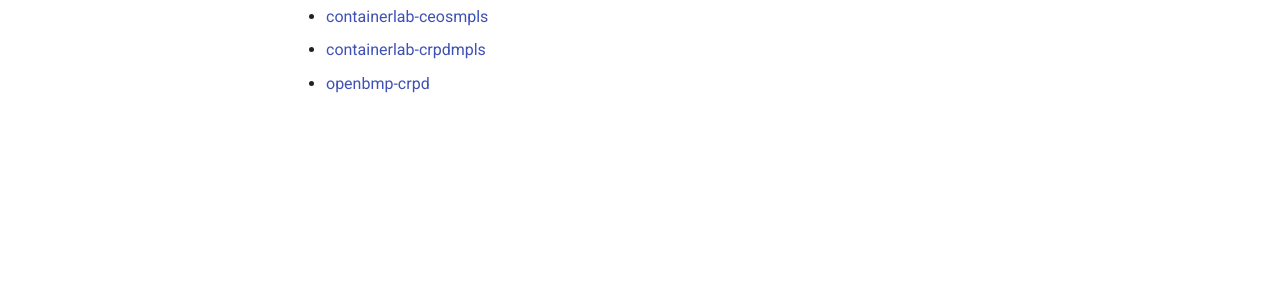
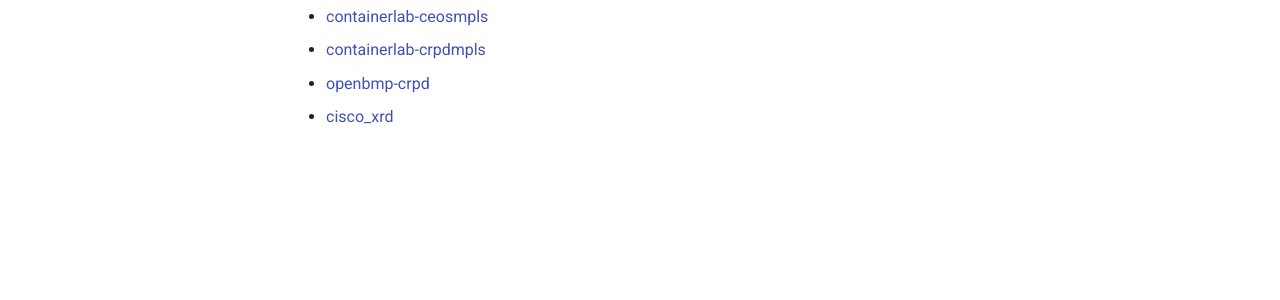
Before and after one commit to hmntsharma/hmntsharma.github.io, an MkDocs documentation site: the page built from docs/index.md, in a window 1280 px wide. Shown: the part 275-575 px from the top of the page. Built offline with MkDocs 1.6.1 and Material for MkDocs 9.7.7, drawn with Linux system fonts in a browser that asks for light colours; comment, search, counter and statistics services are not loaded.

Commit message:
Update index.md

```diff
--- a/docs/index.md
+++ b/docs/index.md
@@ -5,3 +5,4 @@
 + [containerlab-ceosmpls](https://hmntsharma.github.io/clab-ceosmpls/)
 + [containerlab-crpdmpls](https://hmntsharma.github.io/clab-crpdmpls/)
 + [openbmp-crpd](https://hmntsharma.github.io/openbmp-crpd/)
++ [cisco_xrd](https://hmntsharma.github.io/cisco_xrd/)
```
